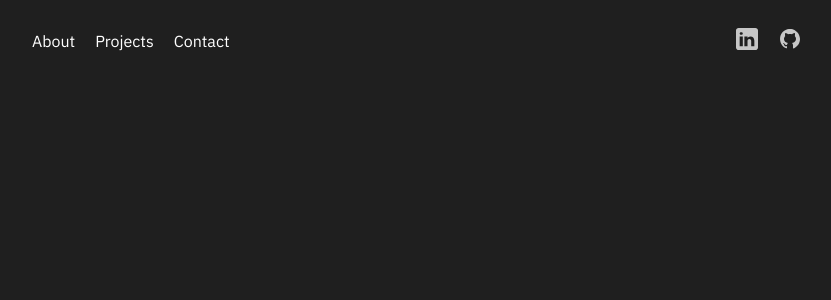
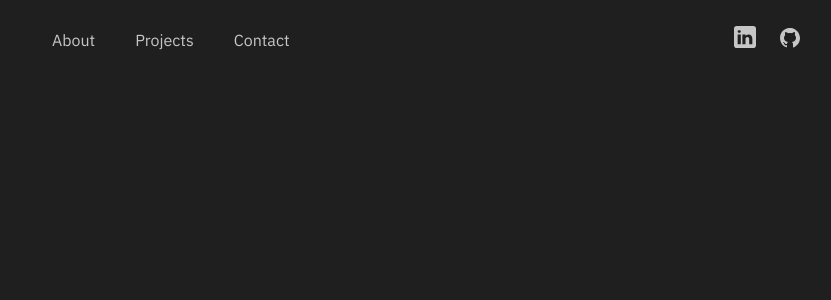
Before and after one commit to Lealzzera/matheus-leal-website, a Next.js app: page / in a window 1280 px wide. Shown: the top 300 px of the page, without its empty margins (223-1054 px from the left). Built offline with nearby package versions, Linux system fonts and the light colour scheme.

Commit message:
Updated menu mobile and desktop

```diff
--- a/src/app/components/MenuHeader/MenuHeader.module.css
+++ b/src/app/components/MenuHeader/MenuHeader.module.css
@@ -1,17 +1,36 @@
-.menuNav {
+.menuNavDesktop {
   font-family: var(--font-ibm-plex-sans);
+  background-color: var(--background-dark);
   display: flex;
-
   align-items: center;
+  max-width: 48.125rem;
+  margin: 0 auto;
   justify-content: space-between;
-  background-color: var(--background-dark);
-  padding: 1.68rem 0rem;
+  margin-top: 1.25rem;
 }
 
-.ulList, .iconsLinks {
+.ulDesktopList {
   display: flex;
-  gap: 1.25rem;
-  align-items: center;
+}
+
+.ulDesktopList .optionMenuDesktop {
+  display: block;
+  position: relative;
+  padding: 0.625rem 1.25rem;
+  color: var(--white-secondary);
+  border-radius: 0.5rem;
+  transition: background-color 0.5s ease;
+}
+
+.iconsLinks {
+  display: flex;
+  gap: 1.375rem;
+}
+
+
+.ulDesktopList .optionMenuDesktop:hover {
+  background-color: var(--dark-grey);
+  color: var(--white);
 }
 
 .menuMobileContainer {
@@ -20,7 +39,7 @@
   justify-content: space-between;
   align-items: center;
   background-color: var(--background-dark);
-  padding: 15px 15px 15px 15px;
+  padding: 0.938rem;
 }
 
 .menuMobileButton {
@@ -30,32 +49,40 @@
 }
 
 .menuMobileSidebarContainer {
-  background-color: red;
+  background-color: #1f1f1f;
+  transition: transform 0.5s ease;
   display: none;
   opacity: 83%;
   top: 0;
   right: 0;
   position: absolute;
   width: 100vw;
-  height: 10px;
+  height: 0.625rem;
   height: 100vh;
-  justify-content: flex-end;
 }
 
-.menuMobileSidebar {
-  background-color: blue;
-  width: 140px;
+.menuMobileSidebarContainer .menuMobileSidebar {
+  background-color: var(--medium-grey);
+  width: 8.75rem;
   height: 100vh;
-  /* animation: closeMenu .5s; */
+  transition: transform 0.5s ease;
 }
 
-/* @keyframes closeMenu {
-  100% {
-    transform: translateX(0%);
-    opacity: 0;
-  }
-  0% {
-    transform: translateX(100%);
-    opacity: 1;
-  }
-}  */
+.ulMobileList {
+  margin-top: 2.813rem;
+  display: flex;
+  flex-direction: column;
+  font-family: var(--font-ibm-plex-sans);
+}
+
+.ulMobileList .optionMenuMobile {
+  padding: 0.938rem;
+  display: block;
+  text-align: center;
+  color: var(--white-secondary)
+}
+
+.ulMobileList .optionMenuMobile:hover {
+  background-color: var(--dark-grey);
+  color: var(--white);
+}
--- a/src/app/components/MenuHeader/MenuHeader.tsx
+++ b/src/app/components/MenuHeader/MenuHeader.tsx
@@ -6,46 +6,75 @@ import MenuMobileIcon from "@/icons/MenuMobileIcon";
 import GitHubIcon from "@/icons/GitHubIcon";
 import LinkedInIcon from "@/icons/LinkedInIcon";
 
+const menuOptions = [
+	{ id: 1, option: "About" },
+	{ id: 2, option: "Projects" },
+	{ id: 3, option: "Contact" },
+];
+
 const MenuHeader = () => {
 	const [screenSize, setScreenSize] = useState<number | null>(null);
 	const [menuMobileOpen, setMenuMobileOpen] = useState(false);
+
 	const mobileButtonRef = useRef<HTMLDivElement | null>(null);
 	const menuSideBarContainerRef = useRef<HTMLDivElement | null>(null);
 	const menuMobileSideBarRef = useRef<HTMLDivElement | null>(null);
 
-	const handleToggleMobileMenu = (stateMenuOpen: boolean) => {
-		if (stateMenuOpen) {
+	const handleToggleMobileMenu = (stateMenu: boolean) => {
+		if (stateMenu) {
+			menuSideBarContainerRef.current?.classList.remove(
+				"closeSideBarContainer"
+			);
 			mobileButtonRef.current?.classList.add("open");
 			menuSideBarContainerRef.current?.classList.add("openSideBarContainer");
 			menuMobileSideBarRef.current?.classList.add("openMobileSideBarMenu");
+
 			menuMobileSideBarRef.current?.classList.remove("closeMobileSideBarMenu");
 		} else {
 			mobileButtonRef.current?.classList.remove("open");
-			menuMobileSideBarRef.current?.classList.remove("openMobileSideBarMenu");
 			menuMobileSideBarRef.current?.classList.add("closeMobileSideBarMenu");
+			menuSideBarContainerRef.current?.classList.add("closeSideBarContainer");
 		}
+	};
+
+	const handleCloseMenuOutside = (value: EventTarget) => {
+		return value === menuSideBarContainerRef.current
+			? setMenuMobileOpen(false)
+			: null;
+	};
+
+	const handleSelectMenuOption = (value: any) => {
+		const links = document.querySelectorAll("a");
+		links.forEach((link) => {
+			link.classList.remove("active");
+		});
+
+		const style = document.createElement("style");
+		document.head.appendChild(style);
+
+		const left = `${value.target.offsetWidth / 2 - 11}`;
+		style.innerHTML = `
+		.active::before {
+		content: '';
+		position: absolute;
+		height: 1px;
+		width: 22px;
+		background-color: var(--white);
+		bottom: 8px;
+		left: ${left}px;
+	}
+`;
+		value.target.classList.add("active");
 	};
 
 	useEffect(() => {
 		handleToggleMobileMenu(menuMobileOpen);
 	}, [menuMobileOpen]);
 
-	// const handleOpenMobileMenu = () => {
-	// 	const mobileButton = mobileButtonRef.current;
-	// 	const mobileMenuSideBarContainer = menuSideBarContainerRef.current;
-	// 	const mobileMenuSideBar = menuMobileSideBarRef.current;
-
-	// 	if (mobileButton) {
-	// 		mobileButton.classList.toggle("open");
-	// 		setMenuMobileOpen(true);
-	// 		mobileMenuSideBarContainer?.classList.toggle("openSideBarContainer");
-	// 		mobileMenuSideBar?.classList.toggle("openMobileSideBarMenu");
-	// 	}
-	// };
-
 	useEffect(() => {
 		const changeWindowMenu = () => {
 			setScreenSize(window.innerWidth);
+			setMenuMobileOpen(false);
 		};
 
 		if (typeof window !== "undefined") {
@@ -63,23 +92,24 @@ const MenuHeader = () => {
 	return (
 		<header>
 			{screenSize !== null && screenSize > 900 && (
-				<nav className={`${styles.menuNav} container `}>
-					<ul className={styles.ulList}>
-						<li>
-							<a href='#'>About</a>
-						</li>
-						<li>
-							<a href='#'>Projects</a>
-						</li>
-						<li>
-							<a href='#'>Contact</a>
-						</li>
+				<nav className={`${styles.menuNavDesktop}`}>
+					<ul className={styles.ulDesktopList}>
+						{menuOptions.map(({ id, option }) => (
+							<li onClick={(e) => handleSelectMenuOption(e)} key={id}>
+								<a
+									className={styles.optionMenuDesktop}
+									href={`#${option.toLowerCase()}`}
+								>
+									{option}
+								</a>
+							</li>
+						))}
 					</ul>
 					<div className={styles.iconsLinks}>
-						<a href='https://www.linkedin.com'>
+						<a href='https://www.linkedin.com/in/lealmatheus/' target='_blank'>
 							<LinkedInIcon />
 						</a>
-						<a href='https://www.github.com'>
+						<a href='https://github.com/Lealzzera' target='_blank'>
 							<GitHubIcon />
 						</a>
 					</div>
@@ -88,10 +118,10 @@ const MenuHeader = () => {
 			{screenSize !== null && screenSize <= 900 && (
 				<div className={styles.menuMobileContainer}>
 					<div className={styles.iconsLinks}>
-						<a href='https://www.linkedin.com'>
+						<a href='https://www.linkedin.com/in/lealmatheus/' target='_blank'>
 							<LinkedInIcon />
 						</a>
-						<a href='https://www.github.com'>
+						<a href='https://github.com/Lealzzera' target='_blank'>
 							<GitHubIcon />
 						</a>
 					</div>
@@ -104,12 +134,26 @@ const MenuHeader = () => {
 					</div>
 					<div
 						ref={menuSideBarContainerRef}
+						onClick={(e) => handleCloseMenuOutside(e.target)}
 						className={styles.menuMobileSidebarContainer}
 					>
-						<div
+						<nav
 							ref={menuMobileSideBarRef}
 							className={styles.menuMobileSidebar}
-						></div>
+						>
+							<ul className={styles.ulMobileList}>
+								{menuOptions.map(({ id, option }) => (
+									<li onClick={() => setMenuMobileOpen(false)} key={id}>
+										<a
+											className={styles.optionMenuMobile}
+											href={`#${option.toLowerCase()}`}
+										>
+											{option}
+										</a>
+									</li>
+								))}
+							</ul>
+						</nav>
 					</div>
 				</div>
 			)}
--- a/src/app/globals.css
+++ b/src/app/globals.css
@@ -35,7 +35,7 @@ ul, li {
   list-style: none;
 }
 
-h1, h2, h3, h4, h5, h6, p, span, a, div {
+h1, h2, h3, h4, h5, h6, p, span, a, div, nav {
   padding: 0;
   margin: 0;
 }
@@ -51,7 +51,7 @@ a {
 }
 
 .open {
-  transform: rotate(-90deg);
+  transform: rotate(-270deg);
 }
 
 .openSideBarContainer {
@@ -61,9 +61,7 @@ a {
 }
 
 .closeSideBarContainer {
-  display: none;
-  justify-content: flex-end;
-  overflow: hidden;
+  animation: closeMenu .3s forwards;
 }
 
 .openMobileSideBarMenu {
@@ -72,8 +70,7 @@ a {
 }
 
 .closeMobileSideBarMenu {
-  background-color: blue;
-  animation: closeMenu .5s;
+  animation: closeMenu .5s forwards;
 }
 
 @keyframes showMenu {
@@ -89,11 +86,11 @@ a {
 
 @keyframes closeMenu {
   0% {
-    width: 140px;
+    width: 8.75rem;
     opacity: 1;
   }
   100% {
-    width: 0px;
+    width: 0rem;
     opacity: 0;
   }
 }
```
